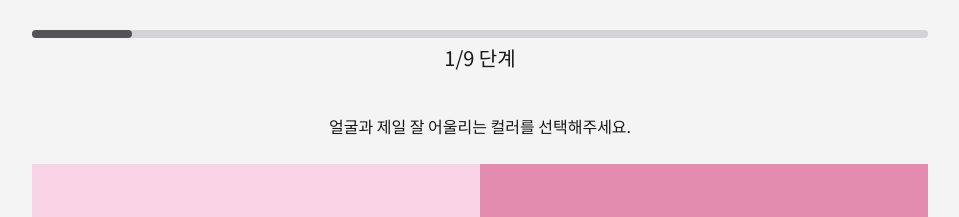
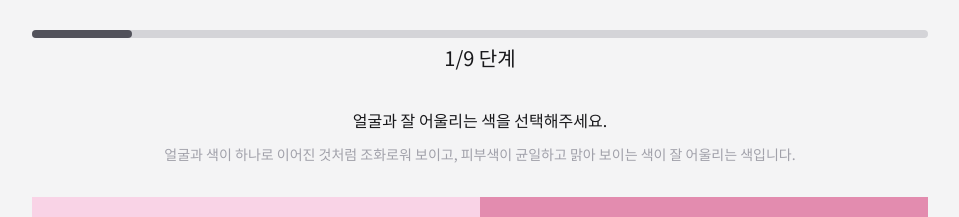
Before and after one commit to SaekKkanDa/OppaManyColorTone, a React (Vite) app: page /choice-color in a window 1280 px wide. Shown: the top 217 px of the page, without its empty margins (160-1119 px from the left). Built offline with nearby package versions, Linux system fonts and the light colour scheme; no server answers; the HTML template or start-up script is replaced by a standard one.

Commit message:
feat: 세부 스타일 수정 및 안내 문구 추가

```diff
--- a/src/pages/ChoiceColor/index.jsx
+++ b/src/pages/ChoiceColor/index.jsx
@@ -56,7 +56,7 @@ function ChoiceColor() {
     setResult(finalResult);
     if (num === 8) {
       navigate('/result');
-      img = '';
+      userImg = '';
     }
   };
 
@@ -68,7 +68,13 @@ function ChoiceColor() {
       <$StatusContent>
         {num + 1}/{colorData.length} 단계
       </$StatusContent>
-      <$Explain>얼굴과 제일 잘 어울리는 컬러를 선택해주세요.</$Explain>
+      <$Explain>
+        얼굴과 잘 어울리는 색을 선택해주세요.
+        <p>
+          얼굴과 색이 하나로 이어진 것처럼 조화로워 보이고, 피부색이 균일하고
+          맑아 보이는 색이 잘 어울리는 색입니다.
+        </p>
+      </$Explain>
       <$ColorBox>
         {selectedColor.map((item) => (
           <$Color
--- a/src/pages/ChoiceColor/style.jsx
+++ b/src/pages/ChoiceColor/style.jsx
@@ -22,15 +22,24 @@ export const $StatusBar = styled.div`
   border-radius: 4px;
   width: ${({ width }) => width};
   height: 8px;
+  transition: width ease 0.5s;
 `;
 export const $StatusContent = styled.div`
   font-size: 20px;
-  margin-bottom: 40px;
+  margin-bottom: 30px;
 `;
 
 export const $Explain = styled.div`
+  margin-bottom: 20px;
   font-size: 16px;
-  margin-bottom: 20px;
+  line-height: 1.6em;
+  text-align: center;
+
+  p {
+    margin-top: 8px;
+    color: ${({ theme }) => theme.gray[400]};
+    font-size: 14px;
+  }
 `;
 
 export const $ColorBox = styled.div`
@@ -40,6 +49,7 @@ export const $ColorBox = styled.div`
   max-width: 896px;
   height: 520px;
   margin-bottom: 20px;
+  cursor: pointer;
 `;
 
 export const $Color = styled.div`
--- a/src/pages/FaceDetection/index.jsx
+++ b/src/pages/FaceDetection/index.jsx
@@ -9,6 +9,7 @@ import {
   $FlexContainer,
   $InputScale,
   $ScaleBox,
+  $Guidance,
   $ConfirmButton,
 } from './style';
 
@@ -89,6 +90,11 @@ function FaceDetectionPage({ imageFile, setIsModalOpen }) {
         />
         <FontAwesomeIcon icon={faPlus} size="1x" color={theme.gray[900]} />
       </$ScaleBox>
+      <$Guidance>
+        옷을 제외하고 얼굴과 헤어만 포함되도록
+        <br />
+        영역을 설정해주세요.
+      </$Guidance>
       <$ConfirmButton onClick={handleSave}>확인</$ConfirmButton>
     </$FlexContainer>
   );
--- a/src/pages/FaceDetection/style.jsx
+++ b/src/pages/FaceDetection/style.jsx
@@ -11,7 +11,7 @@ export const $FlexContainer = styled.div`
 
 export const $ScaleBox = styled.div`
   ${flexCustom('row', 'center', 'center')}
-  margin: 16px 0 40px;
+  margin-top: 16px;
 `;
 
 export const $InputScale = styled.input`
@@ -24,6 +24,12 @@ export const $InputScale = styled.input`
   accent-color: ${({ theme }) => theme.gray[500]};
 `;
 
+export const $Guidance = styled.p`
+  margin: 24px 0;
+  text-align: center;
+  line-height: 1.6em;
+`;
+
 export const $ConfirmButton = styled(Button)`
   width: 200px;
 `;
--- a/src/pages/ImageUpload/index.jsx
+++ b/src/pages/ImageUpload/index.jsx
@@ -35,7 +35,6 @@ function ImageUploadPage() {
   };
 
   const selectImage = (e) => {
-    console.log(e.target.files[0], e.target.value);
     setImageFile(e.target.files[0]);
 
     setIsModalOpen(true);
--- a/src/pages/ImageUpload/style.jsx
+++ b/src/pages/ImageUpload/style.jsx
@@ -52,7 +52,7 @@ export const $ImageLabel = styled.label`
 `;
 
 export const $SelectImgButton = styled(Button)`
-  width: 280px;
+  width: 200px;
 `;
 
 export const $InputFile = styled.input`
--- a/src/pages/Landing/style.jsx
+++ b/src/pages/Landing/style.jsx
@@ -38,7 +38,7 @@ export const $LandingUserCountDiv = styled.div`
 `;
 
 export const $LangingStartButton = styled(Button)`
-  height: 88px;
+  height: 80px;
   font-size: 40px;
   font-weight: 500;
   cursor: pointer;
--- a/src/pages/Result/index.jsx
+++ b/src/pages/Result/index.jsx
@@ -134,6 +134,7 @@ const $Description = styled.div`
   font-style: normal;
   font-size: 16px;
   line-height: 24px;
+  text-align: justify;
 `;
 
 const $ColorMatchWrapper = styled.div`
```
